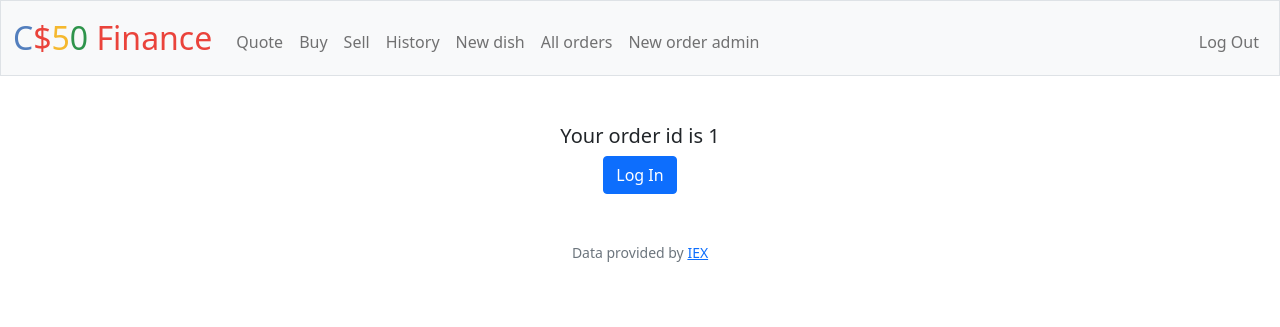
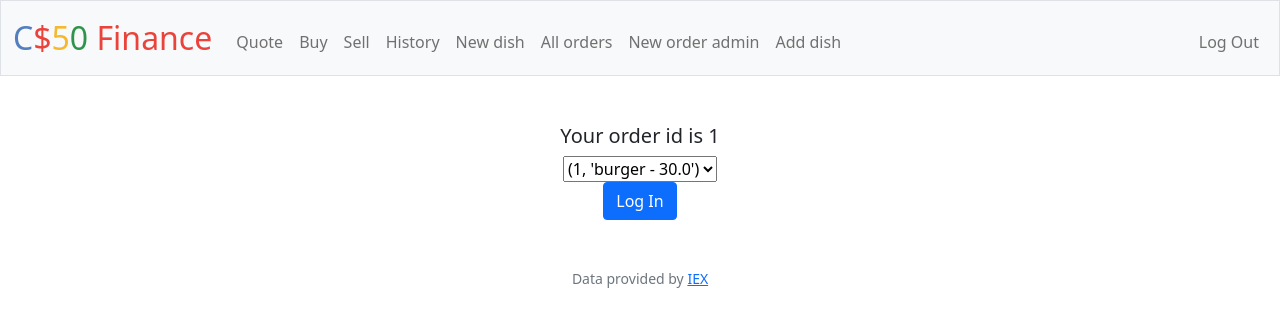
Before and after one commit to miron239/final_project, a Flask app: page /add_order_item in a window 1280 px wide. Shown: the top 327 px of the page. Run offline with Flask 3, Linux system fonts and the light colour scheme; a user stored in the database is signed in; data comes from the database, SQL or seed files in the repository; both versions use the stored data as it was after the commit.

Commit message:
add dishes to order

```diff
--- a/app.py
+++ b/app.py
@@ -7,7 +7,7 @@ from tempfile import mkdtemp
 from werkzeug.security import check_password_hash, generate_password_hash
 from flask import g
 
-from helpers import apology, login_required, lookup, usd, sql_data_to_list_of_dicts
+from helpers import apology, login_required, lookup, usd, sql_data_to_list_of_dicts, extract_first_number
 
 # Configure application
 app = Flask(__name__)
@@ -208,7 +208,8 @@ def new_order_admin():
     if request.method == "POST":
         user_id = request.form.get('user_id')
         user_select = request.form.get('user_select')
-
+        t = extract_first_number(user_select)
+        print(user_select, "    ", t)
         try:
             with sqlite3.connect("orders.db") as connection:
                 cursor = connection.cursor()
@@ -216,7 +217,7 @@ def new_order_admin():
                 if user_id:
                     cursor.execute("INSERT INTO orders (user_id) VALUES (?)", (user_id,))
                 elif user_select:
-                    cursor.execute("INSERT INTO orders (user_id) VALUES (?)", (user_select,))
+                    cursor.execute("INSERT INTO orders (user_id) VALUES (?)", (t,))
                 session["order_id"] = cursor.lastrowid
                 connection.commit()
         except sqlite3.Error:
@@ -226,29 +227,36 @@ def new_order_admin():
     else:
         connect = sqlite3.connect('orders.db')
         cursor = connect.cursor()
-        result = cursor.execute("SELECT username FROM users")
+        result = cursor.execute("SELECT id, username FROM users")
         return render_template("new_order_admin.html", users=result)
+
 
 @app.route("/add_order_item", methods=["GET", "POST"])
 def add_order_item():
     if request.method == "POST":
+        # TODO(решить key error при остутвии заказа)
         order_id = session["order_id"]
-        dish_id = request.form.get('dish_id')
+
+        dish = request.form.get("chosen_dish")
+
+        t = extract_first_number(dish)
+
         try:
             with sqlite3.connect("orders.db") as connection:
                 cursor = connection.cursor()
 
-                if order_id and dish_id:
-                    cursor.execute("INSERT INTO ordered_items (order_id, dish_id) VALUES (?, ?)", (order_id, dish_id))
+                cursor.execute("INSERT INTO ordered_items (order_id, dish_id) VALUES (?, ?)", (order_id, t))
                 session["order_id"] = cursor.lastrowid
                 connection.commit()
         except sqlite3.Error:
-            return apology("Have you created a order or choosed the dish?")
+            return apology("Have you created a order or chose the dish?")
+        session["order_id"] = order_id
+        return redirect("/add_order_item")
     else:
         order_id = session["order_id"]
         connect = sqlite3.connect('orders.db')
         cursor = connect.cursor()
-        result = cursor.execute("SELECT (name || ' - ' || dish_price) AS dishes FROM dishes;")
+        result = cursor.execute("SELECT id, (name || ' - ' || dish_price) AS dishes  FROM dishes")
         return render_template("add_order_item.html", dishes=result, order_id=order_id)
 
 
--- a/helpers.py
+++ b/helpers.py
@@ -6,6 +6,7 @@ import requests
 import subprocess
 import urllib
 import uuid
+import re
 
 from flask import redirect, render_template, session
 from functools import wraps
@@ -91,3 +92,7 @@ def sql_data_to_list_of_dicts(path_to_db, select_query):
           return []
       finally:
           con.close()
+
+def extract_first_number(s):
+    match = re.search(r'\d+', s)
+    return int(match.group()) if match else None
--- a/templates/add_order_item.html
+++ b/templates/add_order_item.html
@@ -7,7 +7,13 @@
 {% block main %}
     <form action="/add_order_item" method="post">
         <h5>Your order id is {{ order_id }}</h5>
-
+        <div class = "form_group">
+            <select name = "chosen_dish">
+                {% for dish in dishes %}
+                <option>{{ dish }}</option>
+                {% endfor %}
+            </select>
+        </div>
         <button class="btn btn-primary" type="submit">Log In</button>
     </form>
 {% endblock %}
--- a/templates/layout.html
+++ b/templates/layout.html
@@ -38,6 +38,7 @@
                             <li class="nav-item"><a class="nav-link" href="/new_dish">New dish</a></li>
                             <li class="nav-item"><a class="nav-link" href="/all_orders">All orders</a></li>
                             <li class="nav-item"><a class="nav-link" href="/new_order_admin">New order admin</a></li>
+                            <li class="nav-item"><a class="nav-link" href="/add_order_item">Add dish</a></li>
                         </ul>
                         <ul class="navbar-nav ms-auto mt-2">
                             <li class="nav-item"><a class="nav-link" href="/logout">Log Out</a></li>
--- a/templates/new_order_admin.html
+++ b/templates/new_order_admin.html
@@ -7,8 +7,8 @@
     <form action="/new_order_admin" method="post">
         <div class = "form_group">
             <select name = "user_select">
-                {% for user in users %}
-                <option>{{ user[0] }}</option>
+                {% for user_select in users %}
+                <option>{{ user_select }}</option>
                 {% endfor %}
             </select>
         </div>
```
Also changed, not shown: orders.db.
